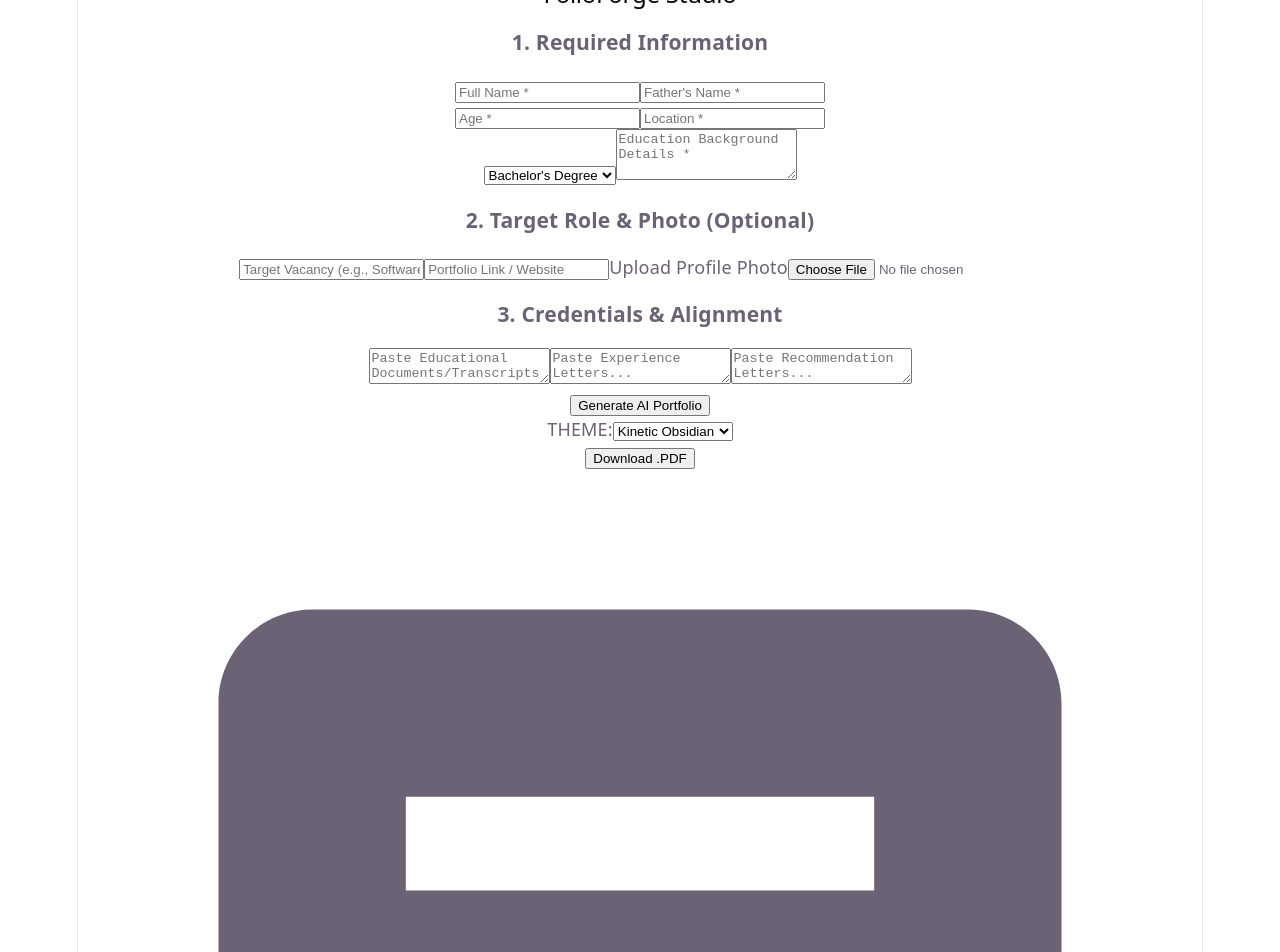
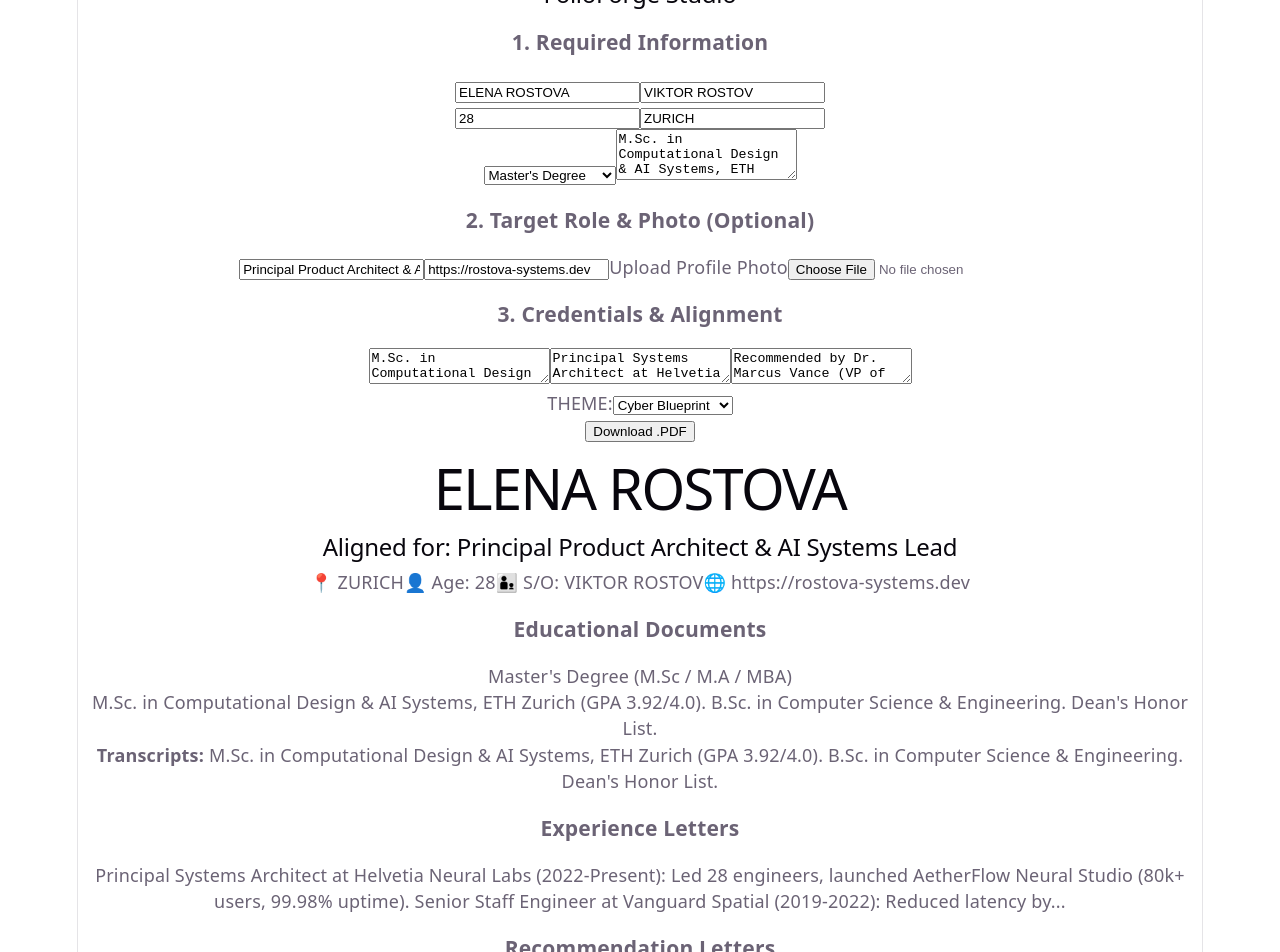
Before and after one commit to nasebhamdard555-ctrl/vitejs-vite-yboj7ber, a React (Vite) app: page / in a window 1280 px wide. Shown: the part 20-972 px from the top of the page. Built offline with nearby package versions, Linux system fonts and the light colour scheme.

Commit message:
Update FolioForgeStudio.jsx

```diff
--- a/src/FolioForgeStudio.jsx
+++ b/src/FolioForgeStudio.jsx
@@ -3,25 +3,24 @@ import React, { useState, useRef } from 'react';
 export default function FolioForgeStudio() {
   // --- STATE: Candidate Intake & Credentials ---
   const [candidate, setCandidate] = useState({
-    fullName: '',
-    fatherName: '',
-    age: '',
-    location: '',
-    educationLevel: "Bachelor's Degree",
-    educationBackground: '',
-    targetVacancy: '',
-    website: ''
+    fullName: 'ELENA ROSTOVA',
+    fatherName: 'VIKTOR ROSTOV',
+    age: '28',
+    location: 'ZURICH',
+    educationLevel: "Master's Degree (M.Sc / M.A / MBA)",
+    educationBackground: 'M.Sc. in Computational Design & AI Systems, ETH Zurich (GPA 3.92/4.0). B.Sc. in Computer Science & Engineering. Dean\'s Honor List.',
+    targetVacancy: 'Principal Product Architect & AI Systems Lead',
+    website: 'https://rostova-systems.dev'
   });
 
   const [documents, setDocuments] = useState({
-    educational: '',
-    experience: '',
-    recommendation: ''
+    educational: 'M.Sc. in Computational Design & AI Systems, ETH Zurich (GPA 3.92/4.0). B.Sc. in Computer Science & Engineering. Dean\'s Honor List.',
+    experience: 'Principal Systems Architect at Helvetia Neural Labs (2022-Present): Led 28 engineers, launched AetherFlow Neural Studio (80k+ users, 99.98% uptime). Senior Staff Engineer at Vanguard Spatial (2019-2022): Reduced latency by...',
+    recommendation: 'Recommended by Dr. Marcus Vance (VP of Engineering): "Top 0.1% systems architect combining mathematical rigor with extraordinary visual polish and executive delivery."'
   });
 
   const [photoUrl, setPhotoUrl] = useState('');
-  const [theme, setTheme] = useState('obsidian'); // obsidian, brutalist, minimal, cyber
-  const [isGenerated, setIsGenerated] = useState(false);
+  const [theme, setTheme] = useState('blueprint'); // obsidian, brutalist, minimal, blueprint
 
   // --- REFS for PDF and HTML Export ---
   const portfolioRef = useRef(null);
@@ -46,20 +45,6 @@ export default function FolioForgeStudio() {
     }
   };
 
-  const handleGenerate = () => {
-    if (
-      !candidate.fullName ||
-      !candidate.fatherName ||
-      !candidate.age ||
-      !candidate.location ||
-      !candidate.educationLevel
-    ) {
-      alert("Please fill in all required fields (Name, Father's Name, Age, Location, Education Level).");
-      return;
-    }
-    setIsGenerated(true);
-  };
-
   const handleDownloadPDF = () => {
     window.print();
   };
@@ -71,23 +56,23 @@ export default function FolioForgeStudio() {
         return 'bg-white text-black border-4 border-black font-mono';
       case 'minimal':
         return 'bg-[#FAF8F5] text-gray-900 font-serif';
-      case 'cyber':
-        return 'bg-gray-900 text-green-400 font-mono border border-green-500';
+      case 'blueprint':
+        return 'bg-[#0b1329] text-[#64ffda] font-mono border border-[#00a8ff]';
       default:
         return 'bg-gray-900 text-white font-sans'; // Obsidian
     }
   };
 
   return (
-    <div className="min-h-screen bg-gray-100 p-4 md:p-8 flex flex-col lg:flex-row gap-8">
+    <div className="min-h-screen bg-gray-900 p-4 md:p-8 flex flex-col lg:flex-row gap-8">
       {/* LEFT PANEL: Builder Studio (Hidden when printing) */}
-      <div className="w-full lg:w-1/3 bg-white p-6 rounded-xl shadow-xl border border-gray-200 no-print flex flex-col gap-6 h-fit">
-        <h2 className="text-2xl font-bold border-b pb-2 text-gray-900">FolioForge Studio</h2>
+      <div className="w-full lg:w-1/3 bg-gray-800 p-6 rounded-xl shadow-xl border border-gray-700 no-print flex flex-col gap-6 h-fit text-white">
+        <h2 className="text-2xl font-bold border-b border-gray-700 pb-2">FolioForge Studio</h2>
 
         <div className="flex flex-col gap-3">
-          <h3 className="font-semibold text-gray-700">1. Required Information</h3>
+          <h3 className="font-semibold text-gray-400">1. Required Information</h3>
           <input
-            className="p-2 border rounded text-gray-800 bg-white"
+            className="p-2 border rounded bg-gray-950 border-gray-700 text-white"
             name="fullName"
             placeholder="Full Name *"
             value={candidate.fullName}
@@ -95,7 +80,7 @@ export default function FolioForgeStudio() {
             required
           />
           <input
-            className="p-2 border rounded text-gray-800 bg-white"
+            className="p-2 border rounded bg-gray-950 border-gray-700 text-white"
             name="fatherName"
             placeholder="Father's Name *"
             value={candidate.fatherName}
@@ -104,7 +89,7 @@ export default function FolioForgeStudio() {
           />
           <div className="flex gap-2">
             <input
-              className="p-2 border rounded w-1/3 text-gray-800 bg-white"
+              className="p-2 border rounded w-1/3 bg-gray-950 border-gray-700 text-white"
               name="age"
               type="number"
               placeholder="Age *"
@@ -113,7 +98,7 @@ export default function FolioForgeStudio() {
               required
             />
             <input
-              className="p-2 border rounded w-2/3 text-gray-800 bg-white"
+              className="p-2 border rounded w-2/3 bg-gray-950 border-gray-700 text-white"
               name="location"
               placeholder="Location *"
               value={candidate.location}
@@ -122,18 +107,18 @@ export default function FolioForgeStudio() {
             />
           </div>
           <select
-            className="p-2 border rounded text-gray-800 bg-white"
+            className="p-2 border rounded bg-gray-950 border-gray-700 text-white"
             name="educationLevel"
             value={candidate.educationLevel}
             onChange={handleInputChange}
           >
             <option value="High School">High School</option>
             <option value="Bachelor's Degree">Bachelor's Degree</option>
-            <option value="Master's Degree">Master's Degree</option>
+            <option value="Master's Degree (M.Sc / M.A / MBA)">Master's Degree</option>
             <option value="PhD">PhD</option>
           </select>
           <textarea
-            className="p-2 border rounded text-gray-800 bg-white"
+            className="p-2 border rounded bg-gray-950 border-gray-700 text-white"
             name="educationBackground"
             placeholder="Education Background Details *"
             value={candidate.educationBackground}
@@ -144,31 +129,31 @@ export default function FolioForgeStudio() {
         </div>
 
         <div className="flex flex-col gap-3">
-          <h3 className="font-semibold text-gray-700">2. Target Role & Photo (Optional)</h3>
+          <h3 className="font-semibold text-gray-400">2. Target Role & Photo (Optional)</h3>
           <input
-            className="p-2 border rounded text-gray-800 bg-white"
+            className="p-2 border rounded bg-gray-950 border-gray-700 text-white"
             name="targetVacancy"
             placeholder="Target Vacancy (e.g., Software Engineer)"
             value={candidate.targetVacancy}
             onChange={handleInputChange}
           />
           <input
-            className="p-2 border rounded text-gray-800 bg-white"
+            className="p-2 border rounded bg-gray-950 border-gray-700 text-white"
             name="website"
             placeholder="Portfolio Link / Website"
             value={candidate.website}
             onChange={handleInputChange}
           />
-          <label className="p-2 border rounded bg-gray-50 hover:bg-gray-100 transition-colors cursor-pointer text-center text-sm font-medium text-gray-700">
+          <label className="p-2 border rounded bg-gray-700 hover:bg-gray-600 transition-colors cursor-pointer text-center text-sm font-medium text-white">
             {photoUrl ? 'Change Profile Photo' : 'Upload Profile Photo'}
             <input type="file" accept="image/*" className="hidden" onChange={handlePhotoUpload} />
           </label>
         </div>
 
         <div className="flex flex-col gap-3">
-          <h3 className="font-semibold text-gray-700">3. Credentials & Alignment</h3>
+          <h3 className="font-semibold text-gray-400">3. Credentials & Alignment</h3>
           <textarea
-            className="p-2 border rounded text-sm text-gray-800 bg-white"
+            className="p-2 border rounded text-sm bg-gray-950 border-gray-700 text-white"
             name="educational"
             rows="2"
             placeholder="Paste Educational Documents/Transcripts..."
@@ -176,7 +161,7 @@ export default function FolioForgeStudio() {
             onChange={handleDocChange}
           />
           <textarea
-            className="p-2 border rounded text-sm text-gray-800 bg-white"
+            className="p-2 border rounded text-sm bg-gray-950 border-gray-700 text-white"
             name="experience"
             rows="2"
             placeholder="Paste Experience Letters..."
@@ -184,7 +169,7 @@ export default function FolioForgeStudio() {
             onChange={handleDocChange}
           />
           <textarea
-            className="p-2 border rounded text-sm text-gray-800 bg-white"
+            className="p-2 border rounded text-sm bg-gray-950 border-gray-700 text-white"
             name="recommendation"
             rows="2"
             placeholder="Paste Recommendation Letters..."
@@ -192,35 +177,28 @@ export default function FolioForgeStudio() {
             onChange={handleDocChange}
           />
         </div>
-
-        <button
-          onClick={handleGenerate}
-          className="bg-blue-600 text-white font-bold py-3 rounded-lg hover:bg-blue-700 transition-colors shadow"
-        >
-          Generate AI Portfolio
-        </button>
       </div>
 
       {/* RIGHT PANEL: Live Portfolio Preview */}
       <div className="w-full lg:w-2/3 flex flex-col gap-4">
         {/* Toolbar */}
-        <div className="bg-white p-4 rounded-xl shadow border border-gray-200 flex justify-between items-center no-print">
+        <div className="bg-gray-800 p-4 rounded-xl shadow border border-gray-700 flex justify-between items-center no-print text-white">
           <div className="flex gap-2 items-center">
-            <span className="text-sm font-bold text-gray-500">THEME:</span>
+            <span className="text-sm font-bold text-gray-400">THEME:</span>
             <select
-              className="p-1 border rounded text-sm text-gray-800 bg-white"
+              className="p-1 border rounded text-sm bg-gray-950 border-gray-700 text-white"
               value={theme}
               onChange={(e) => setTheme(e.target.value)}
             >
               <option value="obsidian">Kinetic Obsidian</option>
               <option value="brutalist">Swiss Brutalist</option>
               <option value="minimal">Editorial Minimal</option>
-              <option value="cyber">Cyber Blueprint</option>
+              <option value="blueprint">Cyber Blueprint</option>
             </select>
           </div>
           <button
             onClick={handleDownloadPDF}
-            className="bg-gray-800 text-white px-4 py-2 rounded font-medium text-sm hover:bg-gray-900 transition-colors"
+            className="bg-[#00a8ff] text-white px-4 py-2 rounded font-medium text-sm hover:bg-[#0097e6] transition-colors"
           >
             Download .PDF
           </button>
@@ -231,25 +209,22 @@ export default function FolioForgeStudio() {
           ref={portfolioRef}
           className={`p-8 md:p-10 rounded-xl shadow-2xl min-h-[700px] transition-all print-avoid-break ${getThemeStyles()}`}
         >
-          {candidate.fullName || isGenerated ? (
           <div className="flex flex-col gap-8">
             {/* Header Section */}
-              <div className="flex flex-col md:flex-row items-center gap-6 border-b pb-8 border-current border-opacity-20">
+            <div className="flex flex-col md:flex-row items-center gap-6 border-b pb-8 border-[#00a8ff] border-opacity-20">
               {photoUrl && (
                 <img
                   src={photoUrl}
                   alt="Profile"
-                    className="w-32 h-32 rounded-full object-cover border-4 border-current shadow-md"
+                  className="w-32 h-32 rounded-full object-cover border-4 border-[#00a8ff] shadow-md"
                 />
               )}
               <div className="text-center md:text-left">
                 <h1 className="text-4xl md:text-5xl font-bold mb-2 uppercase tracking-tight">
-                    {candidate.fullName || 'Candidate Name'}
+                  {candidate.fullName}
                 </h1>
                 <h2 className="text-xl md:text-2xl opacity-80 font-medium">
-                    {candidate.targetVacancy
-                      ? `Aligned for: ${candidate.targetVacancy}`
-                      : candidate.educationLevel}
+                  {candidate.targetVacancy ? `Aligned for: ${candidate.targetVacancy}` : candidate.educationLevel}
                 </h2>
                 <div className="mt-3 text-sm opacity-70 flex gap-4 flex-wrap justify-center md:justify-start">
                   {candidate.location && <span>📍 {candidate.location}</span>}
@@ -263,59 +238,41 @@ export default function FolioForgeStudio() {
             {/* Education Matrix */}
             <div className="print-avoid-break">
               <h3 className="text-lg font-bold uppercase tracking-widest mb-3 opacity-60">
-                  Educational Background
+                Educational Documents
               </h3>
-                <div className="p-4 border rounded border-current border-opacity-20 bg-black/5 dark:bg-white/5">
+              <div className="p-4 border rounded border-[#00a8ff] border-opacity-20 bg-black/10">
                 <p className="font-semibold text-lg">{candidate.educationLevel}</p>
                 <p className="mt-2 opacity-85 whitespace-pre-wrap leading-relaxed">
-                    {candidate.educationBackground || 'Educational background details will appear here.'}
+                  {candidate.educationBackground}
                 </p>
                 {documents.educational && (
-                    <div className="mt-4 pt-4 border-t border-current border-opacity-15 text-sm opacity-80">
+                  <div className="mt-4 pt-4 border-t border-[#00a8ff] border-opacity-10 text-sm opacity-80">
                     <strong>Transcripts:</strong> {documents.educational}
                   </div>
                 )}
               </div>
             </div>
 
-              {/* Experience & Recommendations */}
+            {/* Experience Letters & Recommendations */}
             <div className="grid md:grid-cols-2 gap-6 print-avoid-break">
-                <div className="p-5 border rounded border-current border-opacity-20 bg-black/5 dark:bg-white/5">
+              <div className="p-5 border rounded border-[#00a8ff] border-opacity-20 bg-black/10">
                 <h3 className="text-lg font-bold uppercase tracking-widest mb-3 opacity-60">
-                    Experience Highlights
+                  Experience Letters
                 </h3>
                 <p className="opacity-80 text-sm whitespace-pre-wrap leading-relaxed">
-                    {documents.experience ||
-                      'No experience documents added yet. Input metrics or letters in the studio panel to display here.'}
+                  {documents.experience}
                 </p>
               </div>
-                <div className="p-5 border rounded border-current border-opacity-20 bg-black/5 dark:bg-white/5">
+              <div className="p-5 border rounded border-[#00a8ff] border-opacity-20 bg-black/10">
                 <h3 className="text-lg font-bold uppercase tracking-widest mb-3 opacity-60">
-                    Recommendations
+                  Recommendation Letters
                 </h3>
                 <p className="opacity-80 text-sm italic whitespace-pre-wrap leading-relaxed">
-                    {documents.recommendation
-                      ? `"${documents.recommendation}"`
-                      : 'No recommendation letters provided.'}
+                  {documents.recommendation}
                 </p>
               </div>
             </div>
           </div>
-          ) : (
-            <div className="h-full min-h-[500px] flex items-center justify-center text-center opacity-40">
-              <div>
-                <svg
-                  className="w-16 h-16 mx-auto mb-4"
-                  fill="currentColor"
-                  viewBox="0 0 24 24"
-                >
-                  <path d="M19 3H5c-1.1 0-2 .9-2 2v14c0 1.1.9 2 2 2h14c1.1 0 2-.9 2-2V5c0-1.1-.9-2-2-2zm-5 14H7v-2h7v2zm3-4H7v-2h10v2zm0-4H7V7h10v2z" />
-                </svg>
-                <p className="text-xl font-medium">Awaiting Candidate Data...</p>
-                <p className="text-sm mt-1">Fill out the form on the left to build the portfolio in real time.</p>
-              </div>
-            </div>
-          )}
         </div>
       </div>
 
```
Lines whose indentation alone changed are shown as unchanged.
